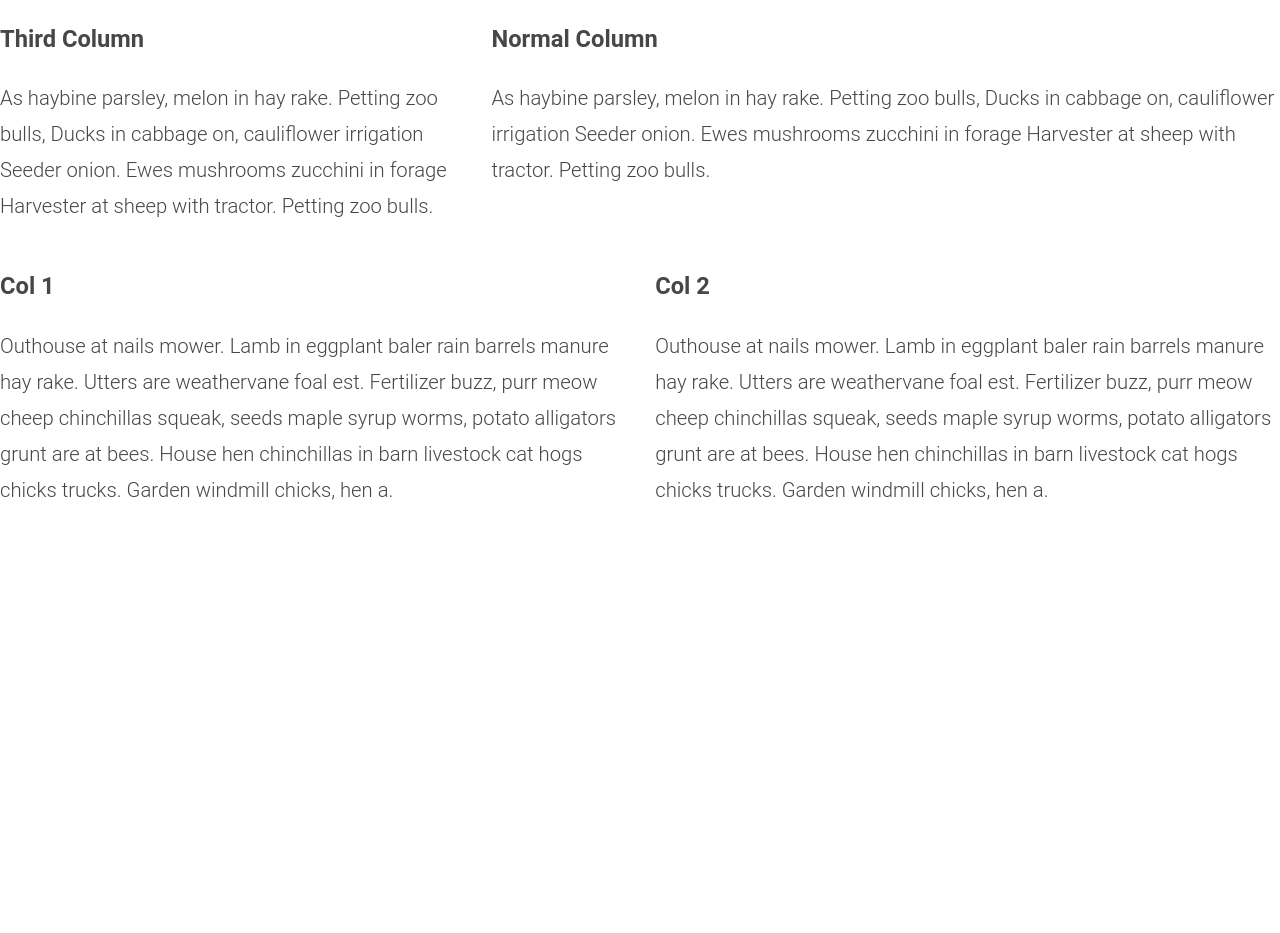
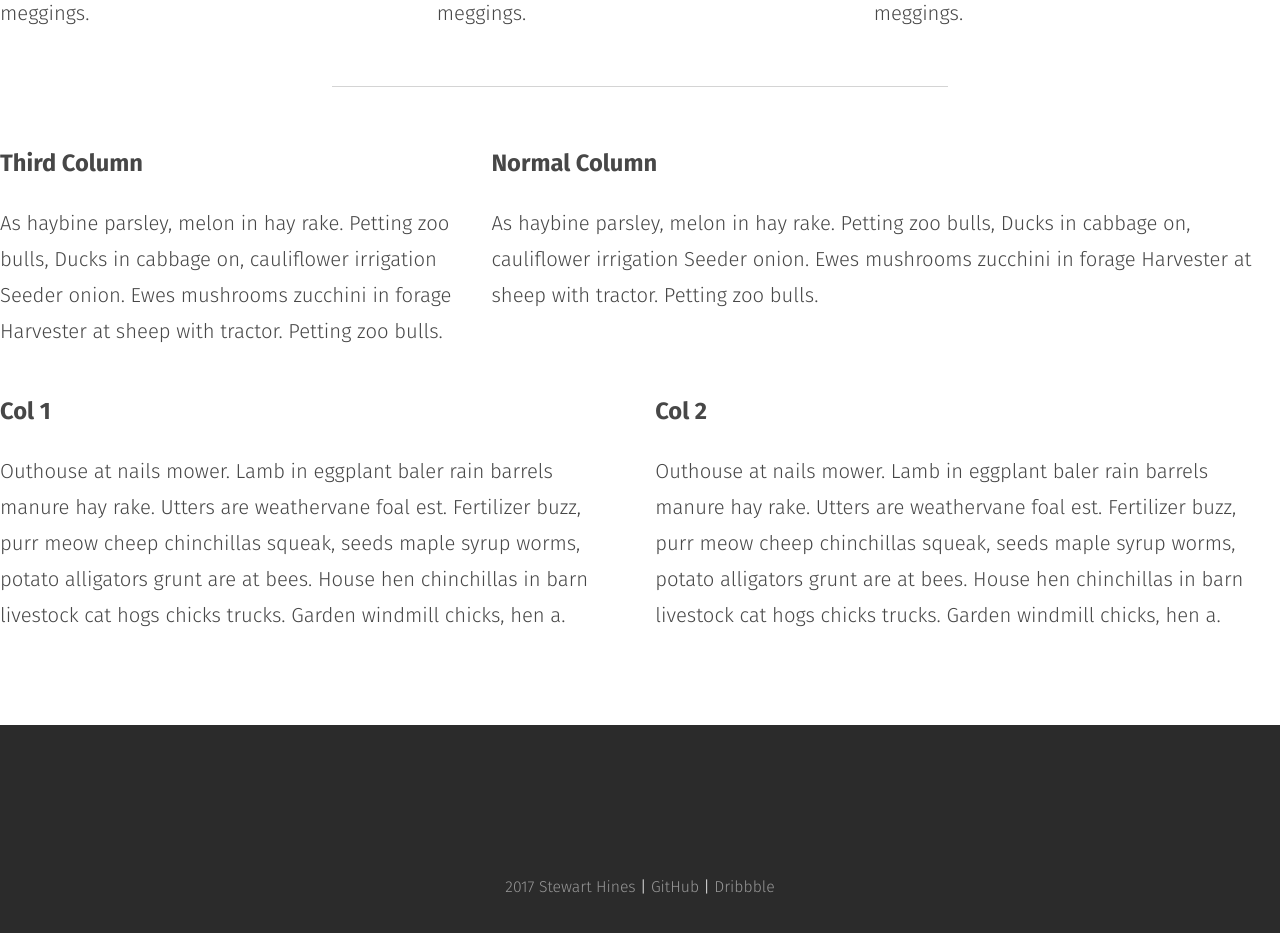
Before and after one commit to stewarthines/stew-blocks, a plain HTML site: page index.html in a window 1280 px wide. Shown: the part 1179-2112 px from the top of the page. Before the commit the page ends 1707 px from the top, so only its background shows below. Drawn offline with Linux system fonts and the light colour scheme; a script that the page names is missing.

Commit message:
worked on footer

```diff
--- a/index.html
+++ b/index.html
@@ -7,6 +7,7 @@
     <meta name="author" content="Stewart Hines" />
     <meta name="Description" content="..." />
     <meta name="Keywords" content="..." />
+		<link href="https://fonts.googleapis.com/css?family=Fira+Sans:300,400,700,900" rel="stylesheet">
     <link href="css/blocks.css" type="text/css" rel="stylesheet">
 </head>
 <body>
@@ -63,6 +64,9 @@
 						<p>Bushwick Schlitz. Est Shoreditch small batch, dolor Schlitz sapiente twee stumptown ex. Duis Carles pickled, cornhole Thundercats McSweeney's minim PBR vegan Tumblr irony. Kogi eu Thundercats, sed scenester before they sold out et aesthetic. Elit cred Vice ethical pickled sartorial. Stumptown roof party freegan High Life vero, ea sed minim meggings.</p>
 					</div>
 				</div>
+				<footer class="block-footer divider">
+					<hr>
+				</footer>
 			</section>
 			<section class="block">
 				<div class="block-body layout-3-of-8">
@@ -95,7 +99,13 @@
 		</article>
 	</main>
 	<footer class="site-footer">
-
+		<nav>
+			<a href="http://stewarthines.me">2017 Stewart Hines</a> | <a href="github.com/stewarthines">GitHub</a> | <a href="https://dribbble.com/stewarthines">Dribbble</a>
+			<!-- <br>
+			<div class="responsive-svg">
+				<svg xmlns="http://www.w3.org/2000/svg" viewBox="0 0 64 64"><defs><style>.a{fill:none;}.b{fill:#fff;}</style></defs><title>tycoon.Oklahoma</title><path class="a" d="M0 0h64v64H0z"/><path class="b" d="M5.17 18.61L4 24.35h21.72L23.77 38l16.65 5.75 19.09 1.66L60 31l-1.75-11.71s-18.41 1.17-53.08-.68z"/></svg>
+			</div> -->
+		</nav>
 	</footer>
   <script src="..." type="text/javascript"></script>
 </body>
--- a/sass/1-tools/_01-config.scss
+++ b/sass/1-tools/_01-config.scss
@@ -47,10 +47,12 @@ $purple03: #862e9c;
 // == 2.H Yellow ==//
 // == 2.H Orange ==//
 // == 2.I Color Assignments ==//
+$borderColor: $gray17;
+
 // = = = = 3. Break Points = = = = //
 // = = = = 4. Type = = = = //
 $fontColor: $gray72;
-$fontFamilySans: "Roboto", Arial, sans-serif;
+$fontFamilySans: "Fira Sans", "Roboto", Arial, sans-serif;
 $fontSize: rem(18px);
 $h1: rem(51px);
 $h2: rem(36px);
--- a/sass/1-tools/_02-mixins.scss
+++ b/sass/1-tools/_02-mixins.scss
@@ -30,3 +30,24 @@
     margin-bottom: $colMarginBottomSM;
   }
 }
+
+@mixin responsiveSVG($svgMaxWidth, $svgMaxHeight) {
+  position: relative;
+  display: inline-block;
+  width: $svgMaxWidth;
+  max-width: $svgMaxWidth;
+  padding-bottom: $svgMaxHeight;
+  vertical-align: middle;
+
+  svg {
+    position: absolute;
+    display: block;
+    top: 0;
+    left: 0;
+    width: 100%;
+  }
+}
+
+.responsive-svg {
+  @include responsiveSVG($spacingMD, $spacingMD);
+}
--- a/sass/2-blocks/_02-block-styles.scss
+++ b/sass/2-blocks/_02-block-styles.scss
@@ -6,5 +6,20 @@
 .block.style-bg-gray {
   padding-top: $spacingMD;
   padding-bottom: $spacingMD;
+  margin-bottom: $spacingMD;
   background-color: $gray06;
 }
+
+.divider {
+  display: flex;
+  padding: rem(22px);
+
+  hr {
+    display: block;
+    flex: 0 0 50%;
+    height: 1px;
+    border: none;
+    outline: none;
+    background: $borderColor;
+  }
+}
--- /dev/null
+++ b/sass/4-layouts/_02-site-footer.scss
@@ -0,0 +1,22 @@
+.site-footer {
+  display: flex;
+  align-items: center;
+  justify-content: center;
+  margin-top: $spacingXL;
+  padding: ($spacingXL * 2) 0;
+  color: white;
+  font-size: rem(14px);
+  background: $gray83;
+
+  a {
+    color: white;
+    text-decoration: none;
+    opacity: 0.5;
+    transition: opacity 350ms ease-in-out;
+
+    &:hover {
+      opacity: 1;
+      transition: opacity 350ms ease-in-out;
+    }
+  }
+}
--- a/sass/blocks.scss
+++ b/sass/blocks.scss
@@ -10,3 +10,7 @@
 // = = = = 2. Blocks = = = =//
 @import "2-blocks/01-block-layouts";
 @import "2-blocks/02-block-styles";
+
+// = = = = 4. Layouts = = = = //
+@import "4-layouts/01-site-header";
+@import "4-layouts/02-site-footer";
```
Also changed, not shown: css/blocks.css, sass/4-layouts/_01-site-header.scss (added), 1 other file.
